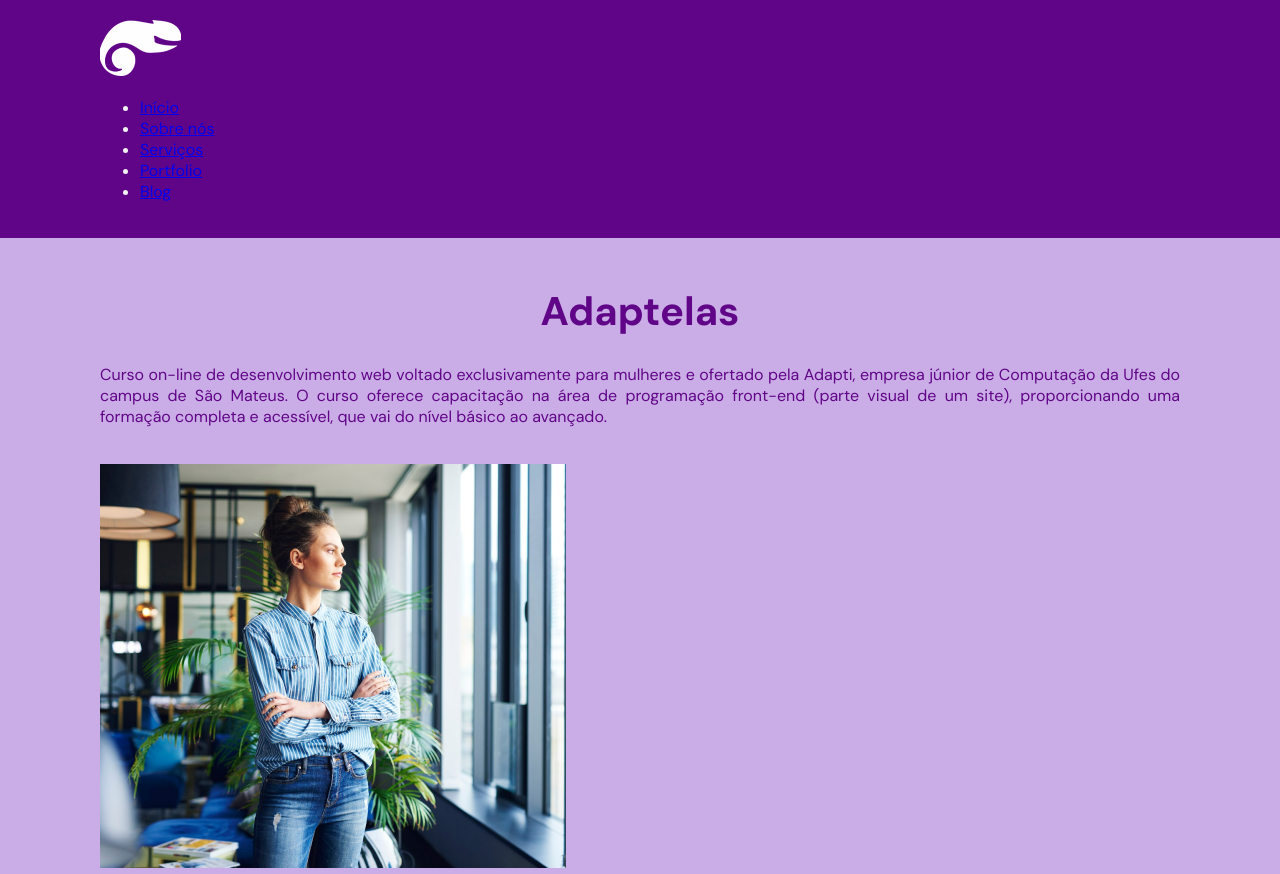
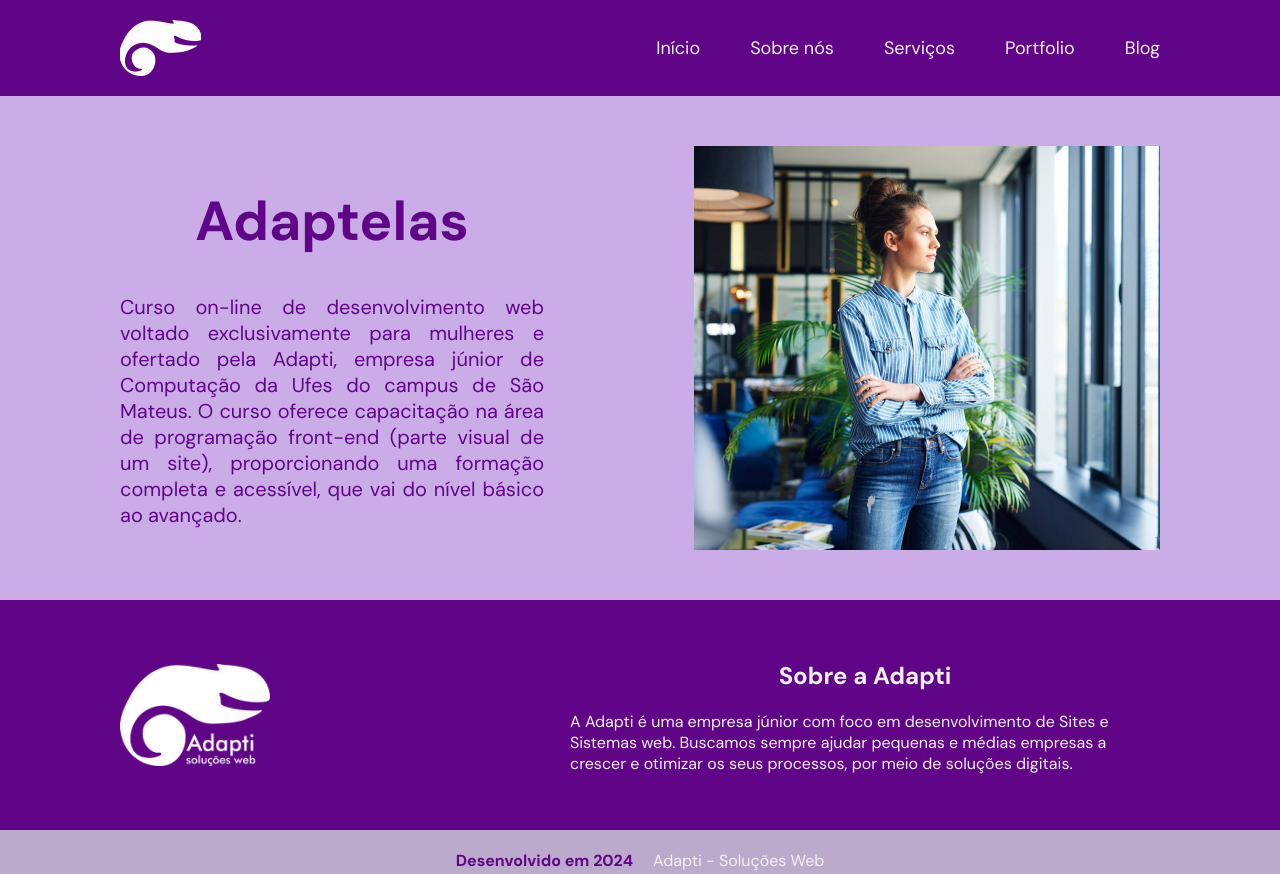
Before and after one commit to camilacdp/Curso-Adaptelas-AULA-2, a plain HTML site: page index.html in a window 1280 px wide. Shown: the top 874 px of the page. Drawn offline with Linux system fonts and the light colour scheme.

Commit message:
atividade 4 - layout com css

```diff
--- a/index.html
+++ b/index.html
@@ -8,7 +8,7 @@
     <link href="https://fonts.googleapis.com/css2?family=DM+Sans:ital,opsz,wght@0,9..40,100..1000;1,9..40,100..1000&display=swap" rel="stylesheet">
 </head>
 <body>
-    <nav id="cabecalho">
+    <header>
         <img src="./imagens/logo_nav.png" alt="Logo Adapti">
         <ul>
             <li><a href="./pagina-inicial.html">Início</a></li>
@@ -16,24 +16,27 @@
             <li><a href="./servicos.html">Serviços</a></li>
             <li><a href="./portfolio.html">Portfolio</a></li>
             <li><a href="./blog.html">Blog</a></li>
-
         </ul>
-    </nav>
+    </header>
+    <div id="main">
         <div id="main_text">
             <h1>Adaptelas</h1>
             <p>
                 Curso on-line de desenvolvimento web voltado exclusivamente para mulheres e ofertado pela Adapti, empresa júnior de Computação da Ufes do campus de São Mateus. O curso oferece capacitação na área de programação front-end (parte visual de um site), proporcionando uma formação completa e acessível, que vai do nível básico ao avançado.
             </p>
-        <br>
+        </div>
+
         <img src="./imagens/body.png" alt="Foto de uma mulher em pé de braços cruzados, dentro de um escritório, olhando por uma janela">
     </div>
     <footer>
         <div class="card">
             <img src="./imagens/logo_footer.png" alt="Logo Adapti">
+            <div class="text_sobre">
                 <h2> Sobre a Adapti </h2>
                 <p>
                     A Adapti é uma empresa júnior com foco em desenvolvimento de Sites e Sistemas web. Buscamos sempre ajudar pequenas e médias empresas a crescer e otimizar os seus processos, por meio de soluções digitais.
                 </p>
+            </div>
         </div>
         <p id="rodape">
             <b>Desenvolvido em 2024</b>     <span>Adapti - Soluções Web</span>
--- a/style.css
+++ b/style.css
@@ -7,34 +7,70 @@
     padding: 0;
     margin: 0;
 }
-#cabecalho{
+header{
+    display: flex;
+    flex-wrap: nowrap;
+    justify-content: space-between;
+    align-items: center;
     border:#610588;
-    padding: 20px 100px 20px 100px;
+    padding: 20px 120px 20px 120px;
     background-color: #610588;
     margin: 0px;
+}
+ul{
+    list-style-type: none;
+    display: flex;
+    justify-content: flex-end;
+}
+a{
     color: #F2F2F2;
-
+    text-decoration: none;
+    padding-left: 50px;
+    font-size: 18px;
 }
-#main_text>h1{
+#main{
+    padding: 0 120px 0 120px;
     color: #610588;
-    font-size: 40px;
+    display: flex;
+    align-items:center;
+}
+#main_text{
+    padding-right: 150px;
+    flex-direction: column;
+}
+#main_text h1{
+    color: #610588;
+    font-size: 55px;
     text-align: center;
 }
-#main_text{
-    padding: 20px 100px 20px 100px;
-    color: #610588;
+#main_text p{
+    font-size: 20px;
     text-align: justify;
+}
+#main img{
+    padding: 50px 0 50px 0;
 }
 .card{
     border:#610588;
-    padding: 50px 80px 50px 80px;
+    padding: 40px 120px 40px 120px;
     background-color: #610588;
     margin: 0px;
+    display: flex;
+    align-items: center;
+}
+.card img{
+    padding-right: 300px;
+    max-width: 150px;
+    max-height: 120px;
+    width: auto;
+    height: auto;
+}
+.card h2{
+    text-align:center;
+}
+#text_sobre p {
+    padding-left: 200px;
     text-align: justify;
-
-}
-.card>h2{
-    text-align: center;
 }
 #rodape{
     text-align: center;
@@ -42,13 +78,10 @@
     background-color: #BBAACC;
     margin: 0;
     padding: 20px 0 20px 0;
+    display: flex;
+    justify-content: center;
 }
-#rodape>span{
+span{
     color: #F2F2F2;
+    padding-left: 20px;
 }
-.card img{
-    max-width: 200px;
-    max-height: 200px;
-    width: auto;
-    height: auto;
-}
```
Lines whose indentation alone changed are shown as unchanged.
